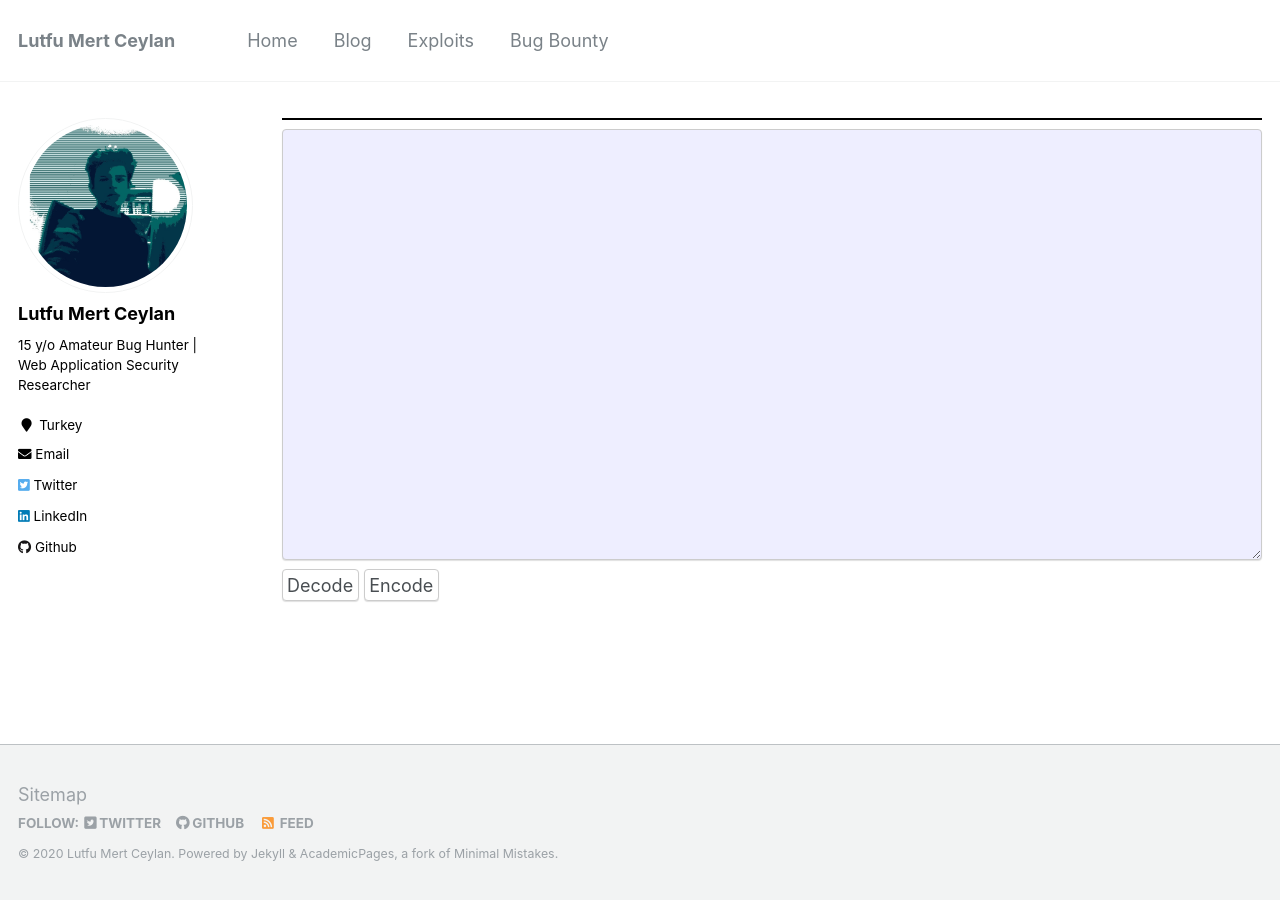
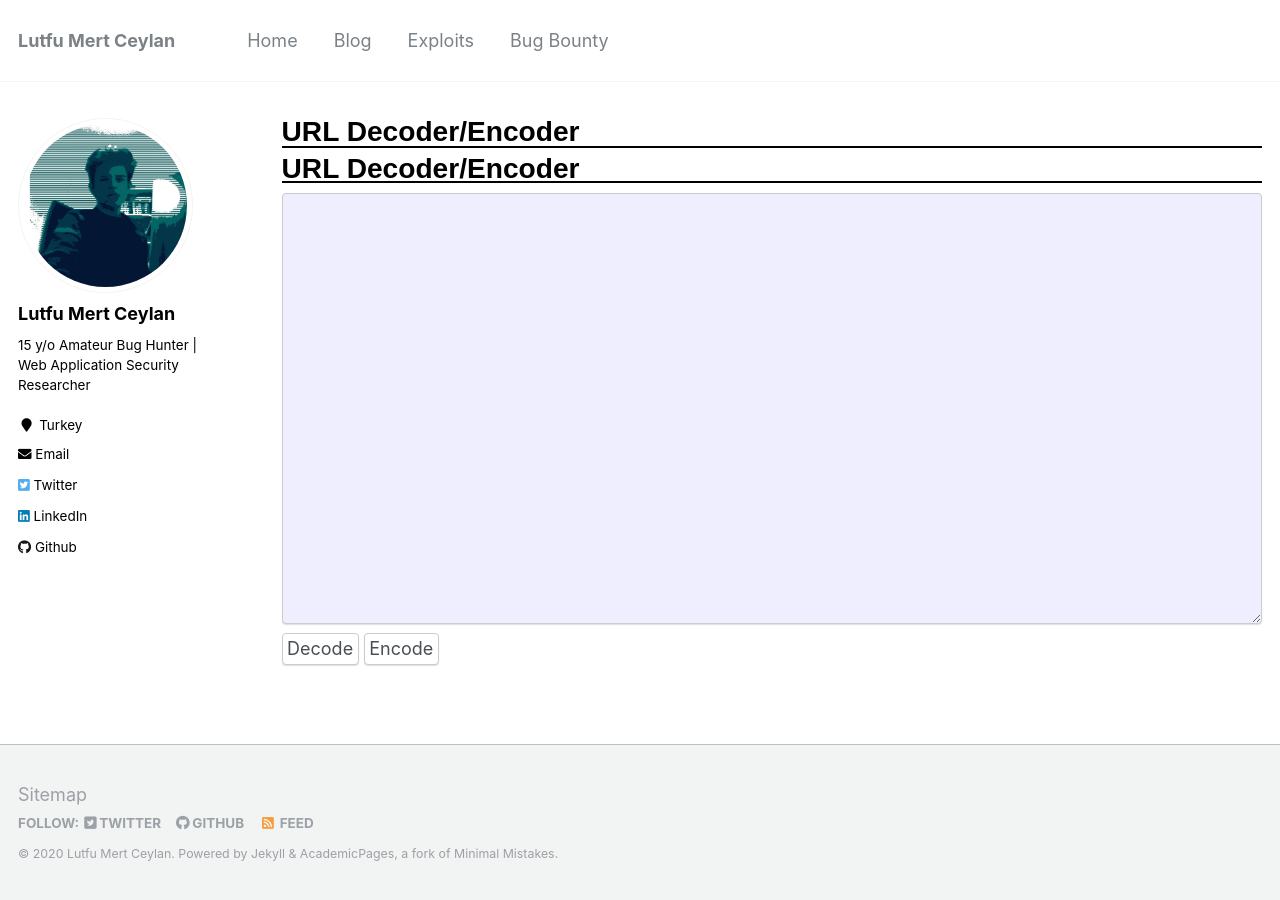
Before and after one commit to lutfumertceylan/mywebsite, a Jekyll site: the page built from tools/url-dencoder.md, in a window 1280 px wide. Built offline with Jekyll 4.4.1, drawn with Linux system fonts in a browser that asks for light colours; our own code applies the rules of GitHub Pages for plain Markdown files.

Commit message:
Update url-dencoder.md

```diff
--- a/tools/url-dencoder.md
+++ b/tools/url-dencoder.md
@@ -5,6 +5,8 @@ author_profile: true
 redirect_from:
   - /url-dencoder
 ---
+
+# URL Decoder/Encoder
 
 <head>
 <style type="text/css">
```
